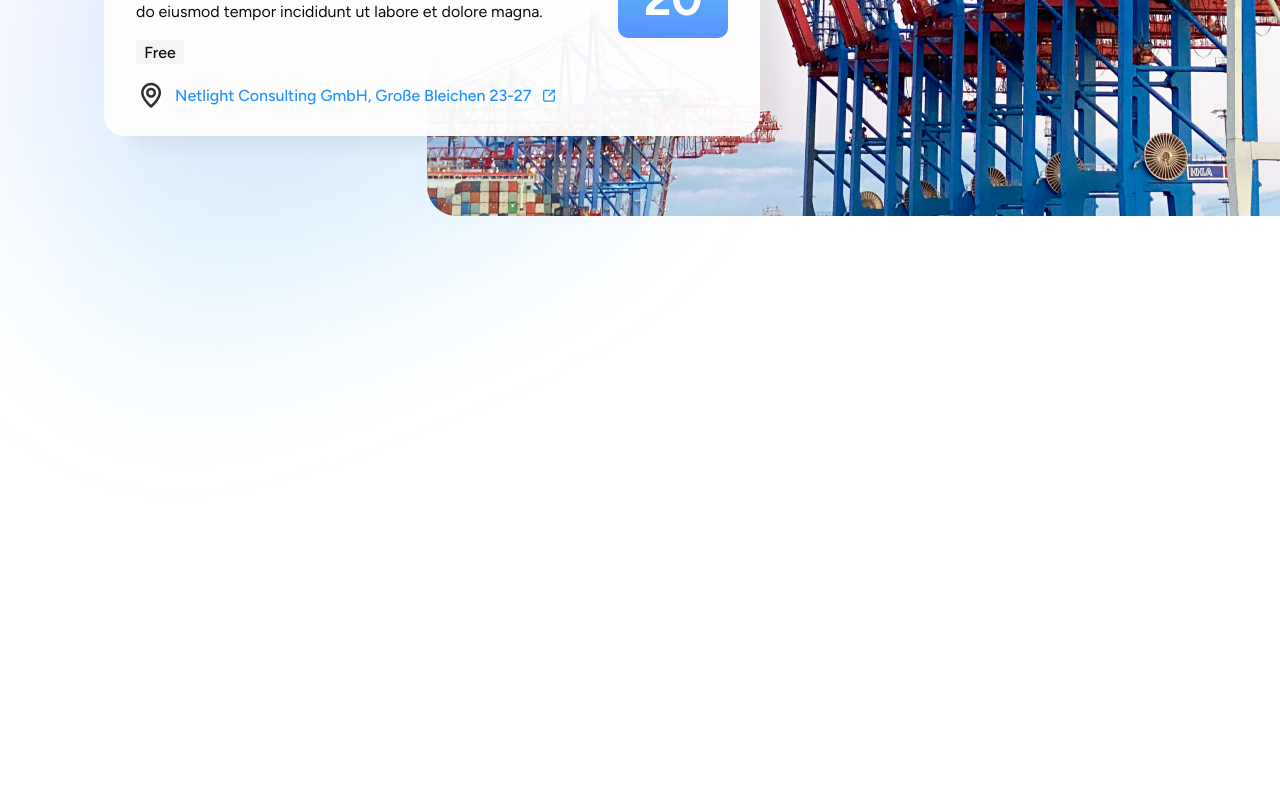
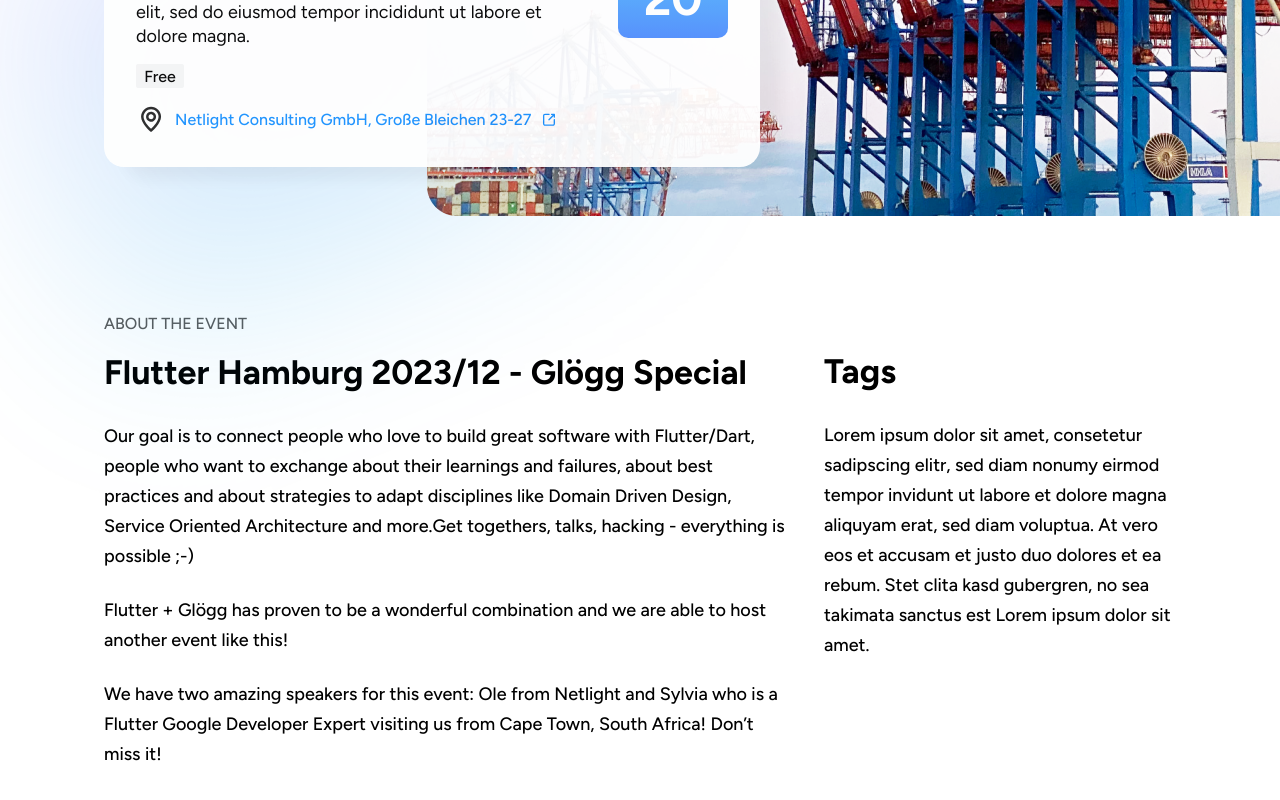
Before and after one commit to dkbast/flutter.hamburg, a React (Create React App) app: page / in a window 1280 px wide. Shown: the part 712-1512 px from the top of the page. Built offline with nearby package versions, Linux system fonts and the light colour scheme.

Commit message:
started with content section

```diff
--- a/src/components/eventBox/EventBox.module.css
+++ b/src/components/eventBox/EventBox.module.css
@@ -4,7 +4,6 @@
   position: absolute;
   z-index: 1;
   width: 41rem;
-  height: 15rem;
   margin-top: 26rem;
   padding: 2rem;
   background: white;
@@ -26,15 +25,8 @@
   padding-right: 1rem;
 }
 
-.eventBox h3 {
-  height: 3rem;
-  display: flex;
-  align-items: center;
-  font-size: 2rem;
-  font-weight: 700;
-}
-
 .eventBox p {
+  font-size: 1.125rem;
   line-height: 1.5rem;
   font-weight: 400;
 }
--- a/src/components/main/Main.module.css
+++ b/src/components/main/Main.module.css
@@ -29,8 +29,6 @@ main {
 .desc {
   margin-top: 1.7rem;
   width: 30rem;
-  font-size: 1.125rem;
-  line-height: 1.875rem;
 }
 
 .gradient {
@@ -41,3 +39,22 @@ main {
   background: linear-gradient(98deg, #02b5ed 0%, #7f60f9 100%);
   opacity: 0.2;
 }
+
+.contentSection {
+  display: flex;
+  justify-content: space-between;
+  gap: 2rem;
+}
+
+.contentSection .leftColumn {
+  max-width: 43rem;
+}
+
+.contentSection p {
+  margin-top: 1.5rem;
+}
+
+.contentSection .rightColumn {
+  width: 24rem;
+  margin-top: 2.125rem;
+}
--- a/src/components/main/Main.tsx
+++ b/src/components/main/Main.tsx
@@ -16,6 +16,38 @@ export const Main: React.FC<unknown> = () => {
         </p>
         <div className={`${styles.gradient} gradient`} />
       </section>
+      <section className={`${styles.contentSection} contentSection`}>
+        <div className={styles.leftColumn}>
+          <h4>ABOUT THE EVENT</h4>
+          <h3>Flutter Hamburg 2023/12 - Glögg Special</h3>
+          <p>
+            Our goal is to connect people who love to build great software with
+            Flutter/Dart, people who want to exchange about their learnings and
+            failures, about best practices and about strategies to adapt
+            disciplines like Domain Driven Design, Service Oriented Architecture
+            and more.Get togethers, talks, hacking - everything is possible ;-)
+          </p>
+          <p>
+            Flutter + Glögg has proven to be a wonderful combination and we are
+            able to host another event like this!
+          </p>
+          <p>
+            We have two amazing speakers for this event: Ole from Netlight and
+            Sylvia who is a Flutter Google Developer Expert visiting us from
+            Cape Town, South Africa! Don’t miss it!
+          </p>
+        </div>
+        <div className={`${styles.rightColumn} rightColumn`}>
+          <h3>Tags</h3>
+          <p>
+            Lorem ipsum dolor sit amet, consetetur sadipscing elitr, sed diam
+            nonumy eirmod tempor invidunt ut labore et dolore magna aliquyam
+            erat, sed diam voluptua. At vero eos et accusam et justo duo dolores
+            et ea rebum. Stet clita kasd gubergren, no sea takimata sanctus est
+            Lorem ipsum dolor sit amet.
+          </p>
+        </div>
+      </section>
     </main>
   );
 };
--- a/src/index.css
+++ b/src/index.css
@@ -12,11 +12,32 @@ body {
 h1,
 h2,
 h3,
+h4,
 p,
 figure {
   margin: 0;
 }
 
+p {
+  font-size: 1.125rem;
+  line-height: 1.875rem;
+}
+
+h3 {
+  height: 3rem;
+  display: flex;
+  align-items: center;
+  font-size: 2.125rem;
+  font-weight: 700;
+}
+
+h4 {
+  font-size: 1rem;
+  font-weight: 500;
+  color: #595959;
+  margin-bottom: 1rem;
+}
+
 a {
   text-decoration: none;
 }
--- a/src/mobile.css
+++ b/src/mobile.css
@@ -30,6 +30,7 @@
   main .topSection > p {
     width: 100%;
     text-align: center;
+    margin-bottom: 15rem;
   }
   main .topSection .gradient {
     margin-top: -40rem;
@@ -39,4 +40,8 @@
     width: 100% !important;
     height: auto !important;
   }
+  main .contentSection {
+    flex-direction: column;
+    padding: 0 2rem;
+  }
 }
```
